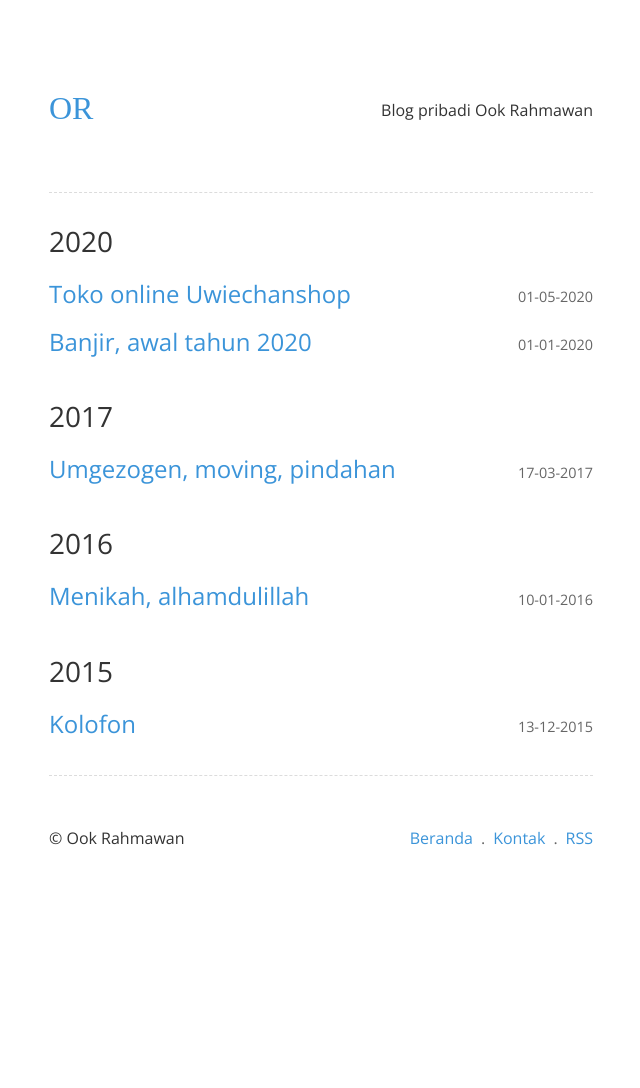
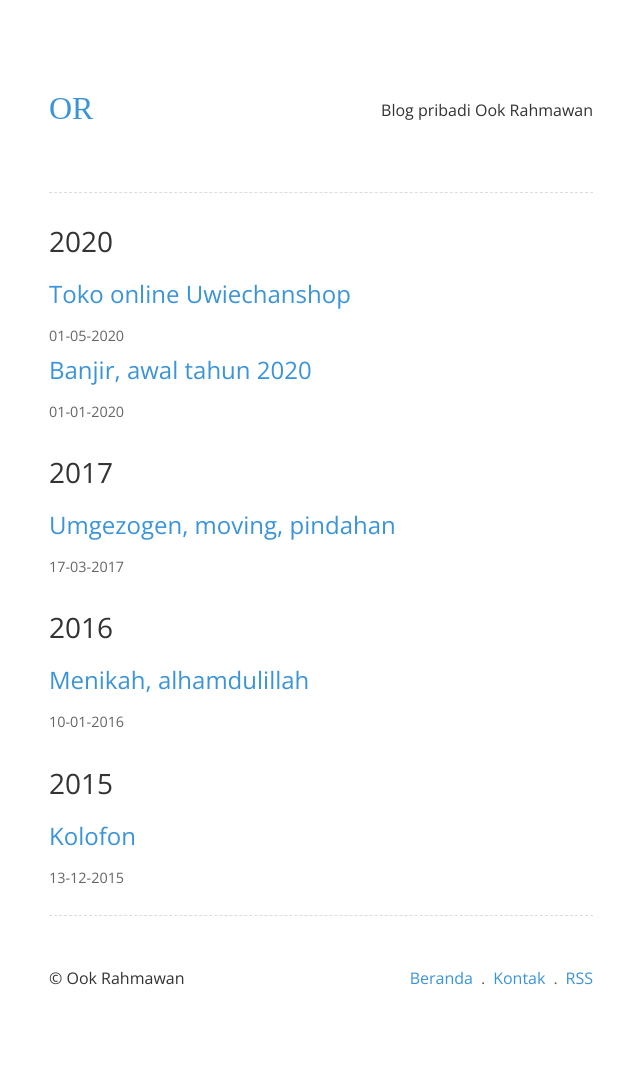
Before and after one commit to krhmwn/krhmwn.github.io, a Jekyll site: the page built from archive.html, in a window 1280 px wide. Shown: the whole page, without its empty margins (319-959 px from the left). Built offline with Jekyll 4.4.1, drawn with Linux system fonts in a browser that asks for light colours; some web fonts are replaced; before the commit the page ends 948 px from its top, so only the background shows below that.

Commit message:
Update v.1.0.11

```diff
--- a/archive.html
+++ b/archive.html
@@ -13,7 +13,7 @@ title: null
 </h2>
 {% assign current_year = post_year %}
 {% endif %}
-<span class="archive">
+<span class="archivelist">
 <h3 class="posttitle"><a href="{{ post.url }}">{{ post.title }}</a></h3><time datetime="{{ post.date | date: '%Y-%m-%d' }}">{{ post.date | date: "%d-%m-%Y" }}</time>
 </span>
 {% endfor %}
```
